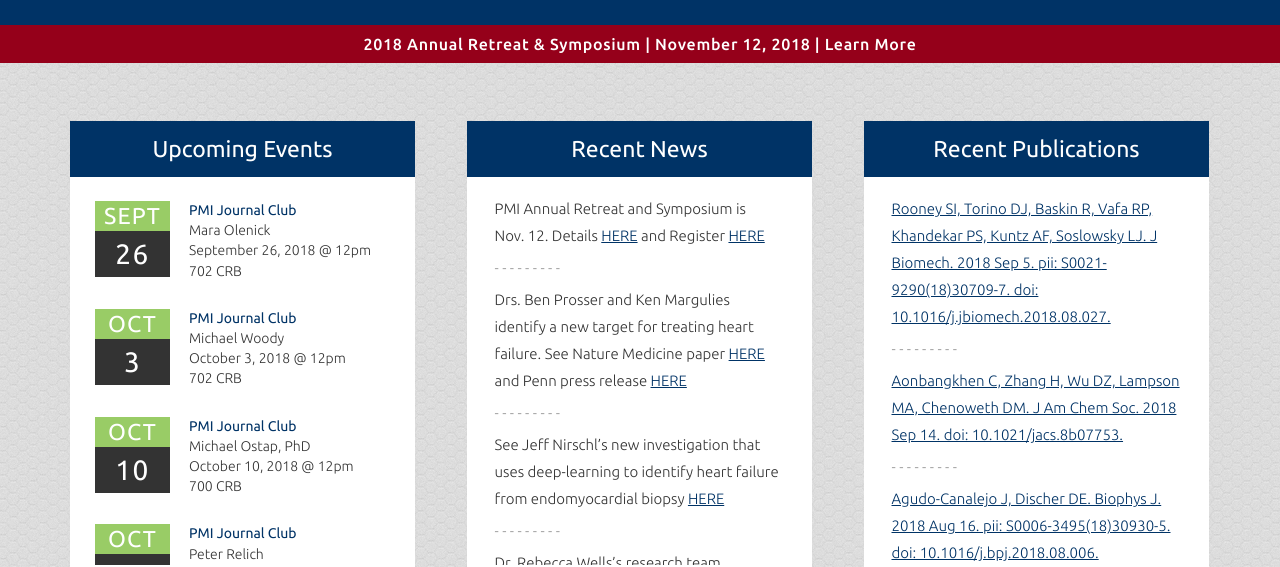
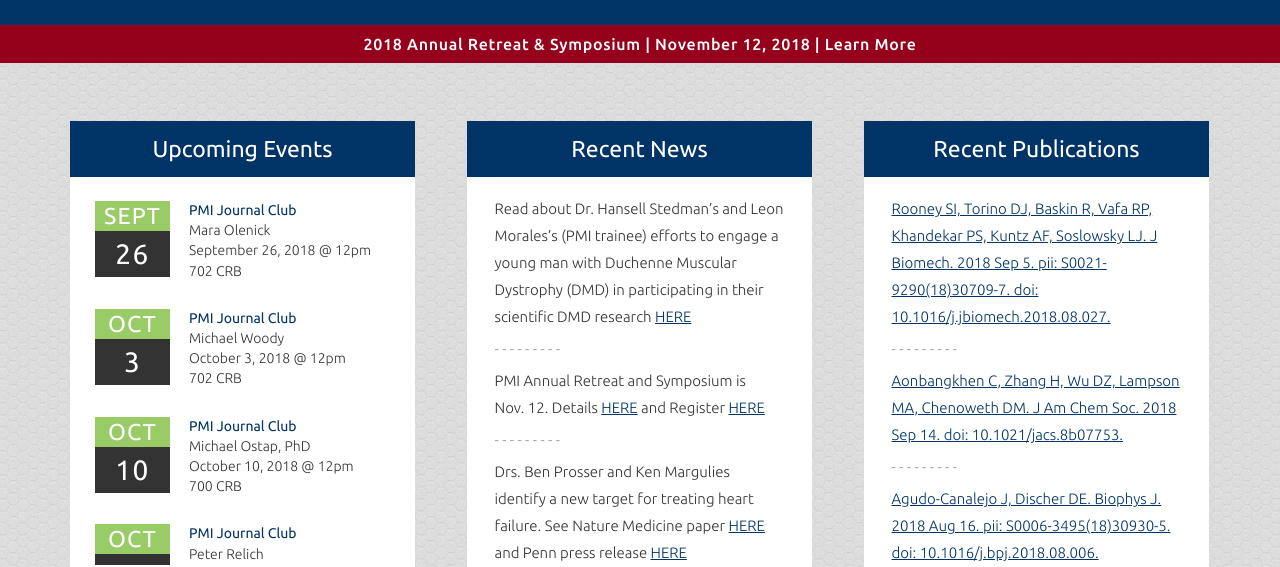
Before and after one commit to Indigo4Soul/pmi, a plain HTML site: page index.html in a window 1280 px wide. Shown: the part 576-1143 px from the top of the page. Drawn offline with nearby package versions, Linux system fonts and the light colour scheme; files whose address does not match are found by name.

Commit message:
Add files via upload

```diff
--- a/index.html
+++ b/index.html
@@ -318,7 +318,10 @@ is an interdisciplinary group of research investigators with a mission to: Disco
                     <h3>Recent News</h3>
                     <ul class="infobox-content2">
                         <!--Start News Content-->
-
+                         <li><!--Start Headline-->
+                            <p>Read about Dr. Hansell Stedman’s and Leon Morales’s (PMI trainee) efforts to engage a young man with Duchenne Muscular Dystrophy (DMD) in participating in their scientific DMD research <a href="http://www2.philly.com/philly/health/duchenne-muscular-dystrophy-penn-masterman-yuva-20180919.html">HERE</a></p>
+                            <p class="home-divider">- - - - - - - - -</p>
+                        </li><!--End Headline-->
                         <li><!--Start Headline-->
                             <p>PMI Annual Retreat and Symposium is <br> Nov. 12.  Details  <a href="http://www.med.upenn.edu/pmi/annual-symposium.html">HERE</a> and Register <a href="https://somapps.med.upenn.edu/forms/pmi/view.php?id=5413">HERE</a> </p>
                             <p class="home-divider">- - - - - - - - -</p>
```
